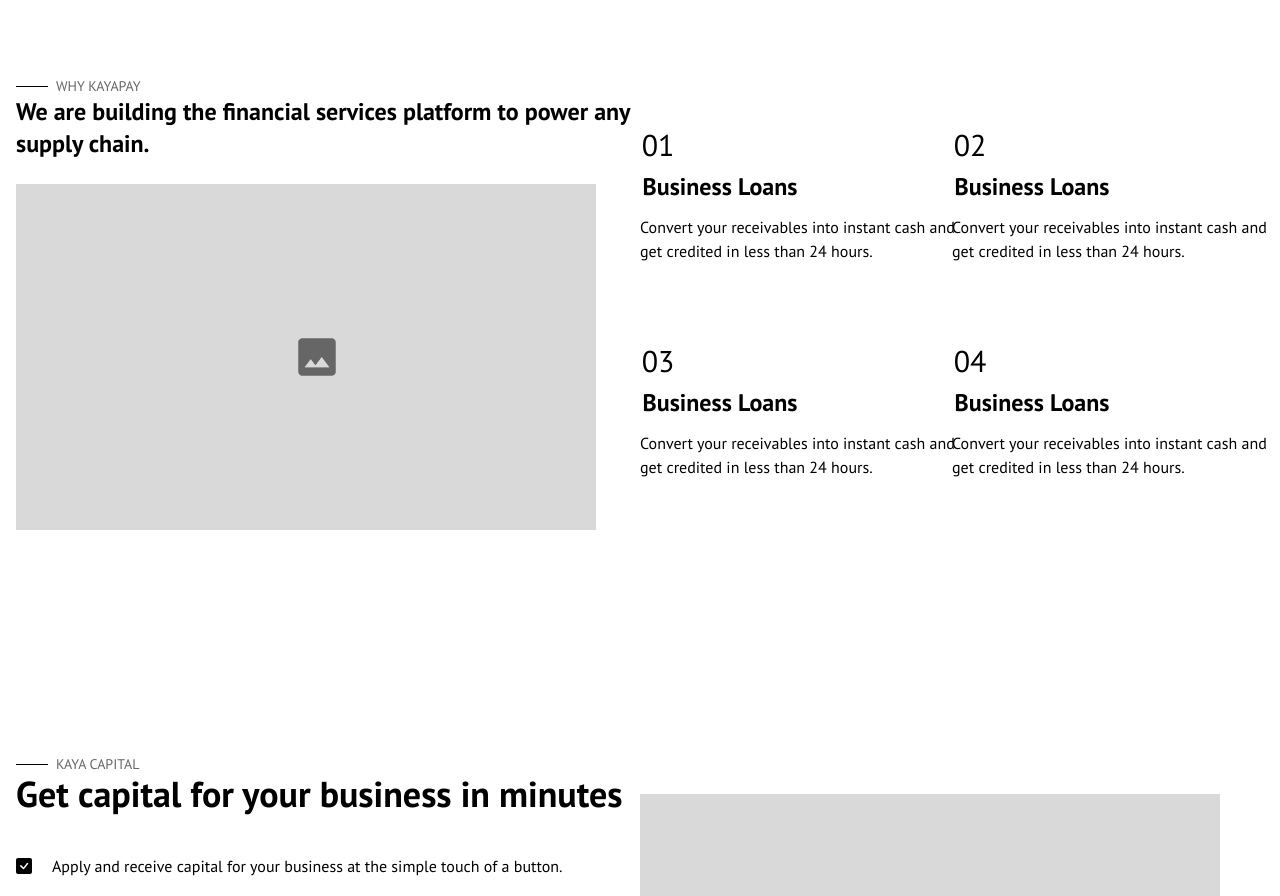
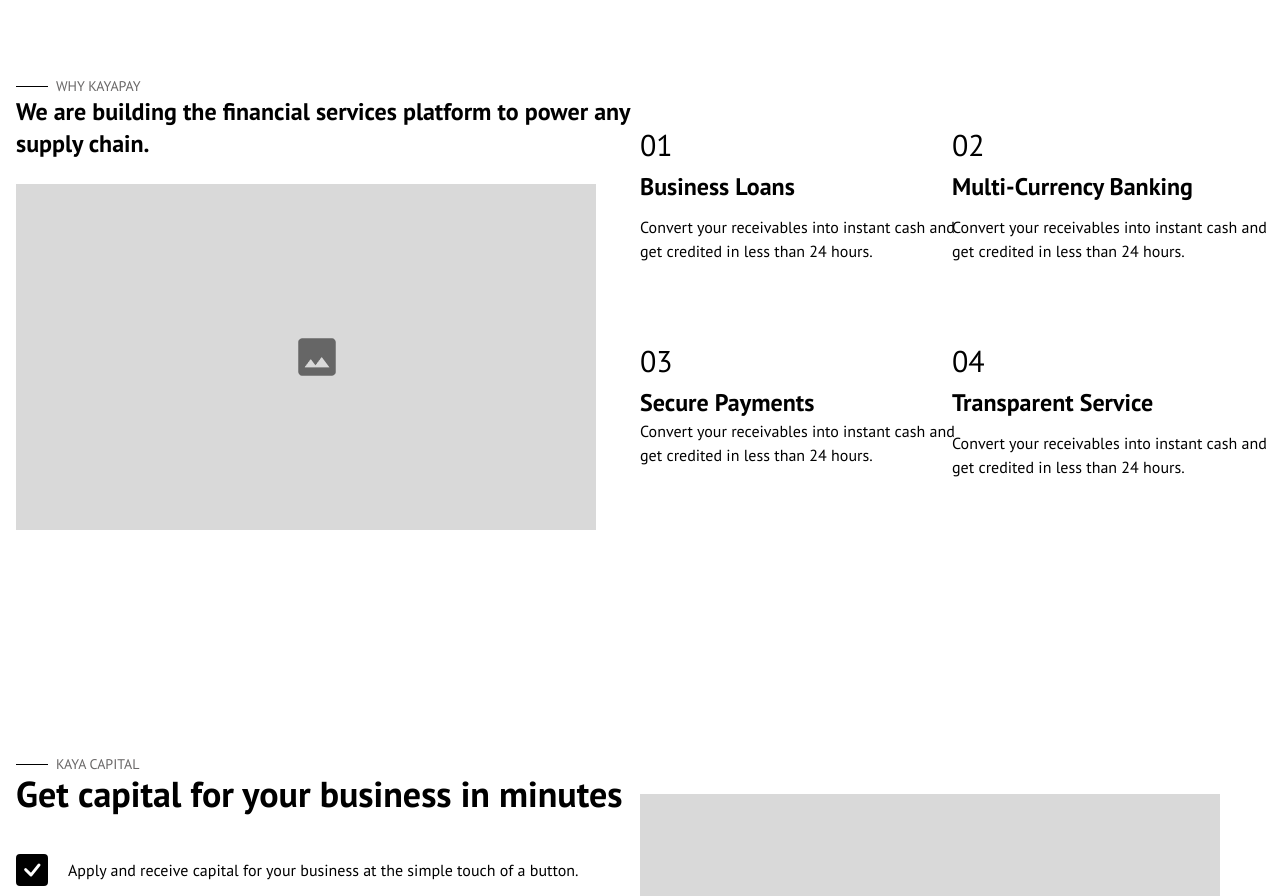
Before and after one commit to Kaya-Africa-Technology/kp-web, a Next.js app: page / in a window 1280 px wide. Shown: the part 820-1716 px from the top of the page. Built offline with nearby package versions, Linux system fonts and the light colour scheme.

Commit message:
fix: fixed the font size on whykaya section

```diff
--- a/Components/Landing/KayaCapital.jsx
+++ b/Components/Landing/KayaCapital.jsx
@@ -12,11 +12,11 @@
           <h1 className="mb-10 text-4xl font-bold text-gray-900">Get capital for your business in minutes</h1>
 
           <div className='flex items-center mb-4'>
-            <BsFillCheckSquareFill className='mr-5'/>
+            <BsFillCheckSquareFill className='w-8 h-8 mr-5'/>
             <p className="text-base">Apply and receive capital for your business at the simple touch of a button.</p>
           </div>
           <div className='flex items-center'>
-            <BsFillCheckSquareFill className='mr-5'/>
+            <BsFillCheckSquareFill className='w-8 h-8 mr-5 '/>
             <p className="text-base">Apply and receive capital for your business at the simple touch of a button.</p>
           </div>
         </div>
--- a/Components/Landing/WhyKaya.jsx
+++ b/Components/Landing/WhyKaya.jsx
@@ -14,23 +14,23 @@
             <div className="flex-1 w-full">
                 <div className='grid grid-cols-1 lg:grid-cols-2 lg:gap-y-20 gap-y-12'>
                     <div>
-                        <h1 className="mb-2 text-3xl text-center w-9">01</h1>
-                        <h2 className="w-40 mb-3 text-2xl font-bold text-center">Business Loans</h2>
+                        <h1 className="mb-2 text-2xl text-left w-9 lg:text-3xl">01</h1>
+                        <h2 className="mb-3 text-2xl font-bold text-left">Business Loans</h2>
                         <p className="h-12 text-base w-80" >Convert your receivables into instant cash and get credited in less than 24 hours.</p>
                     </div>
                     <div>
-                        <h1 className="mb-2 text-3xl text-center w-9">02</h1>
-                        <h2 className="w-40 mb-3 text-2xl font-bold text-center">Business Loans</h2>
+                        <h1 className="mb-2 text-2xl text-left w-9 lg:text-3xl">02</h1>
+                        <h2 className="mb-3 text-2xl font-bold text-left ">Multi-Currency Banking</h2>
                         <p className="h-12 text-base w-80" >Convert your receivables into instant cash and get credited in less than 24 hours.</p>
                     </div>
                     <div>
-                        <h1 className="mb-2 text-3xl text-center w-9">03</h1>
-                        <h2 className="w-40 mb-3 text-2xl font-bold text-center">Business Loans</h2>
+                        <h1 className="mb-2 text-2xl text-left w-9 lg:text-3xl">03</h1>
+                        <h2 className="text-2xl font-bold text-left gitmb-3">Secure Payments</h2>
                         <p className="h-12 text-base w-80" >Convert your receivables into instant cash and get credited in less than 24 hours.</p>
                     </div>
                     <div>
-                        <h1 className="mb-2 text-3xl text-center w-9">04</h1>
-                        <h2 className="w-40 mb-3 text-2xl font-bold text-center">Business Loans</h2>
+                        <h1 className="mb-2 text-2xl text-left w-9 lg:text-3xl">04</h1>
+                        <h2 className="mb-3 text-2xl font-bold text-left">Transparent Service</h2>
                         <p className="h-12 text-base w-80" >Convert your receivables into instant cash and get credited in less than 24 hours.</p>
                     </div>
             </div>
```
